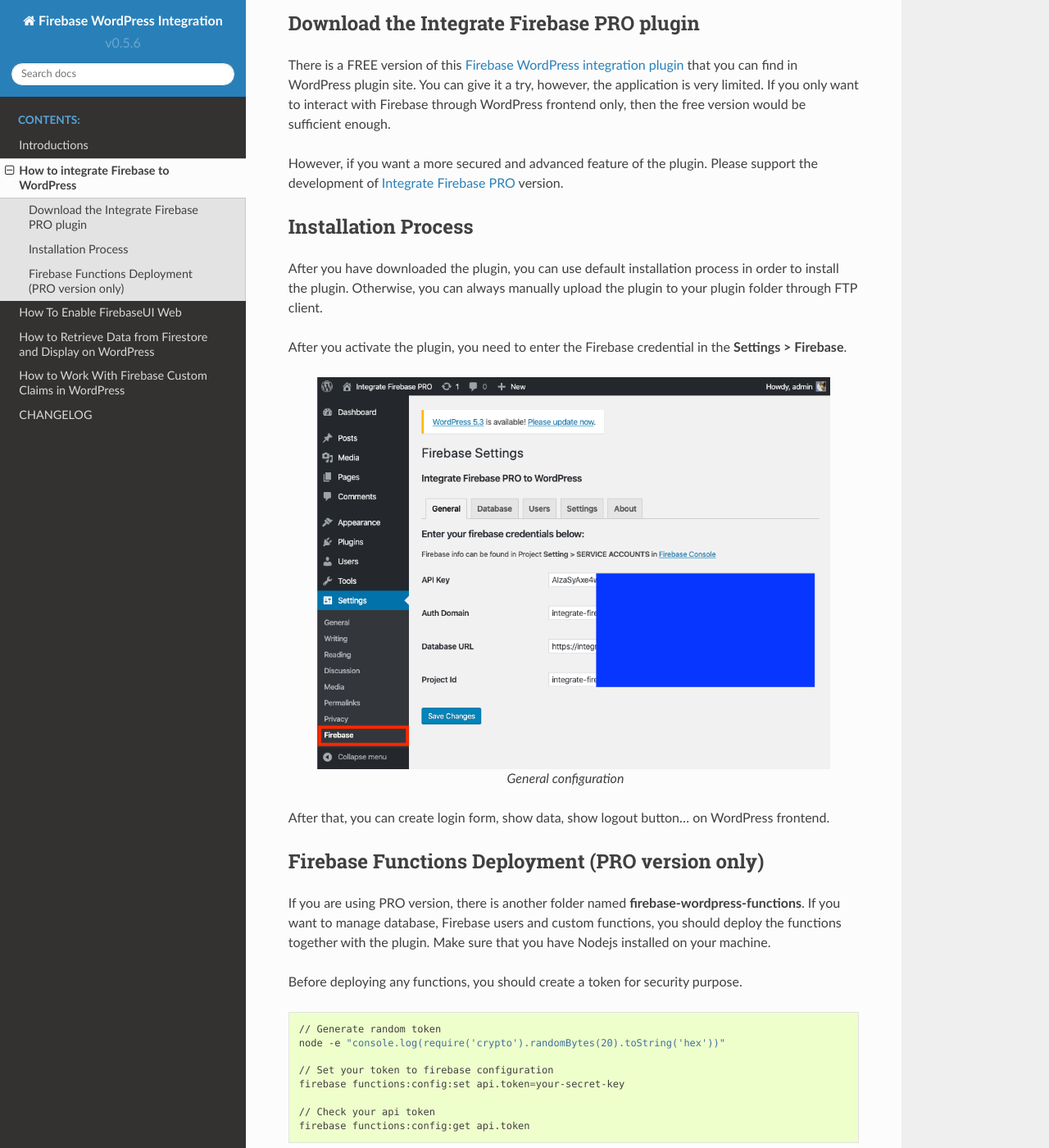
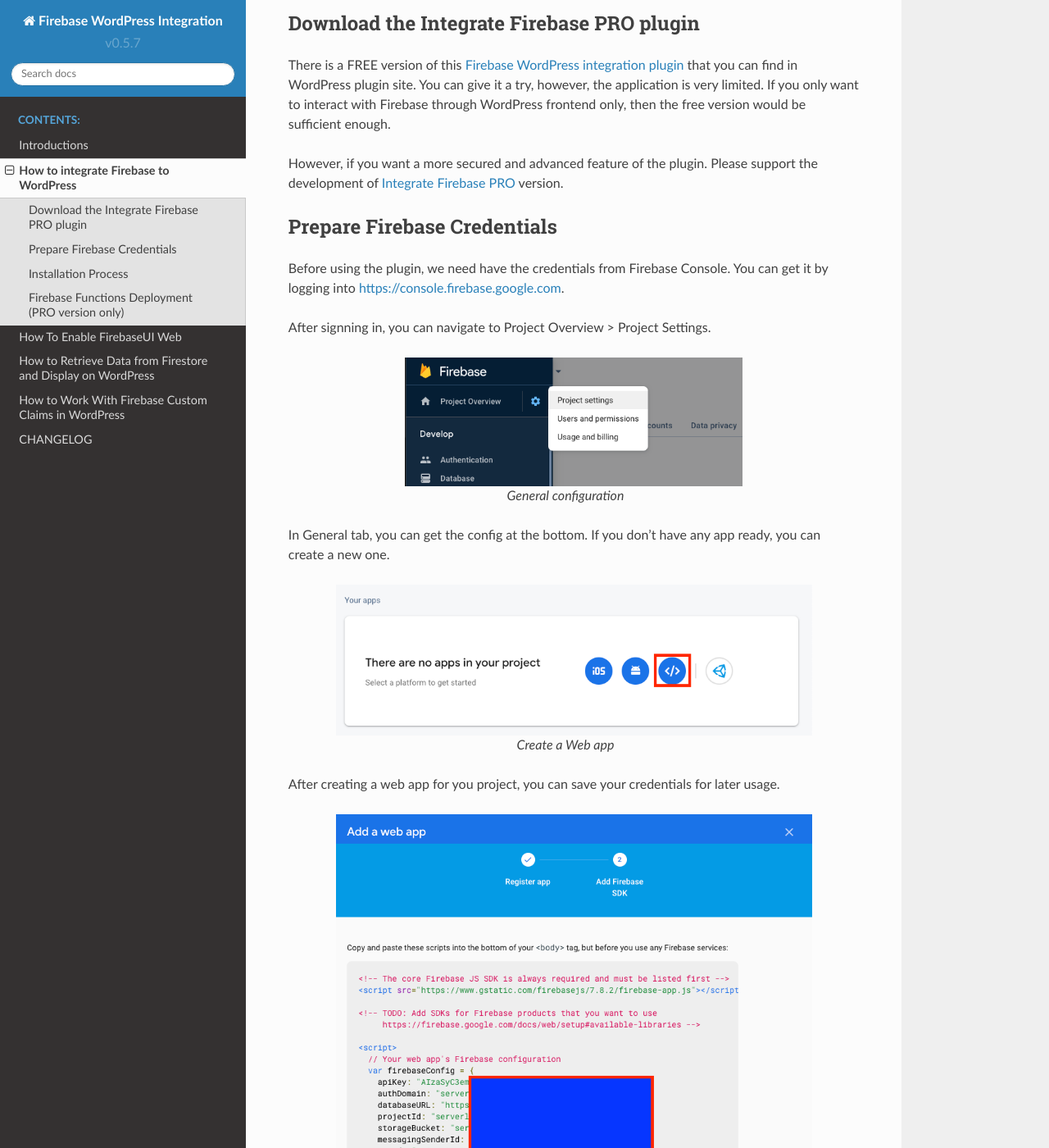
Before and after one commit to dalenguyen/firebase-wordpress-docs, a Sphinx documentation site: the page built from docs/firebase-wordpress-integration.rst, in a window 1280 px wide and 1400 px high, scrolled down 244 px. Shown: the whole window at 82% size. Built offline with Sphinx 7.4.7 and the Read the Docs theme 2.0.0, drawn with Linux system fonts in a browser that asks for light colours; some of the changed text lies outside the part shown.

Commit message:
Updated getting firebase credentials and changelog.md

```diff
--- a/docs/conf.py
+++ b/docs/conf.py
@@ -18,11 +18,11 @@
 # -- Project information -----------------------------------------------------
 
 project = 'Firebase WordPress Integration'
-copyright = '2019, Dale Nguyen'
+copyright = '2020, Dale Nguyen'
 author = 'Dale Nguyen'
 
 # The short X.Y version
-version = 'v0.5.6'
+version = 'v0.5.7'
 
 # -- General configuration ---------------------------------------------------
 
--- a/docs/firebase-wordpress-integration.rst
+++ b/docs/firebase-wordpress-integration.rst
@@ -10,12 +10,40 @@
 
 However, if you want a more secured and advanced feature of the plugin. Please support the development of `Integrate Firebase PRO <https://firebase.dalenguyen.me>`_ version.
 
+Prepare Firebase Credentials
+----------------------------------
+Before using the plugin, we need have the credentials from Firebase Console. You can get it by logging into https://console.firebase.google.com.
+
+After signning in, you can navigate to Project Overview > Project Settings.
+
+.. figure:: images/firebase-project-settings.png
+    :scale: 70%
+    :align: center
+
+    General configuration
+
+In General tab, you can get the config at the bottom. If you don't have any app ready, you can create a new one.
+
+.. figure:: images/firebase-create-web-app.png
+    :scale: 70%
+    :align: center
+
+    Create a Web app
+
+After creating a web app for you project, you can save your credentials for later usage.
+
+.. figure:: images/firebase-credentials.png
+    :scale: 70%
+    :align: center
+
+    Firebase Credentials
+
 Installation Process
 ----------------------------------
 
 After you have downloaded the plugin, you can use default installation process in order to install the plugin. Otherwise, you can always manually upload the plugin to your plugin folder through FTP client.
 
-After you activate the plugin, you need to enter the Firebase credential in the **Settings > Firebase**.
+After you activate the plugin, you need to enter the Firebase credentials in the **Settings > Firebase**.
 
 .. figure:: images/general.png
     :scale: 70%
```
Also changed, not shown: docs/change-log.rst (+11 -0 lines), docs/images/firebase-create-web-app.png (added), docs/images/firebase-credentials.png (added), docs/images/firebase-project-settings.png (added).
